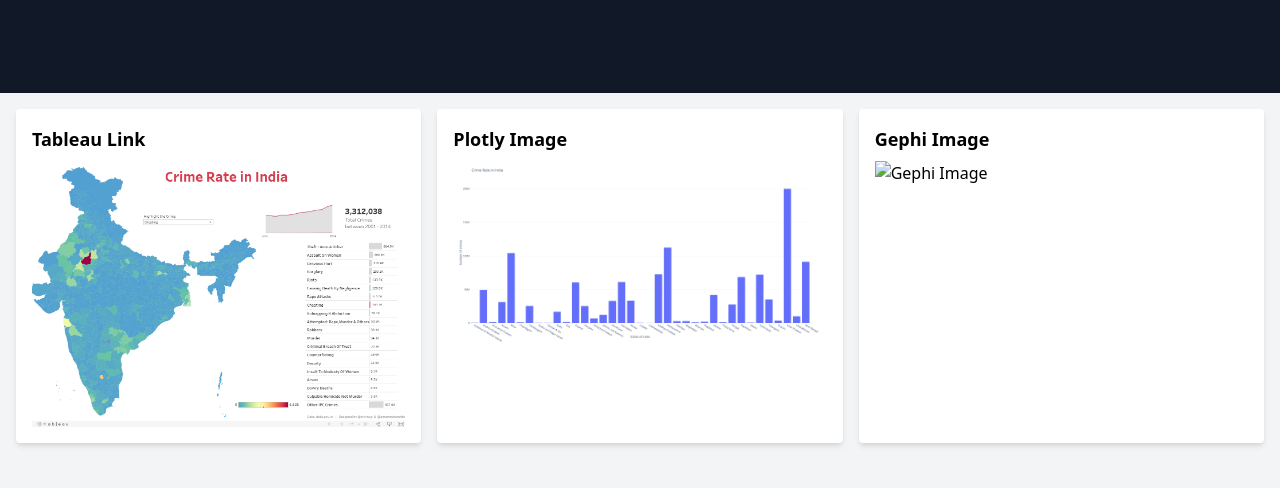
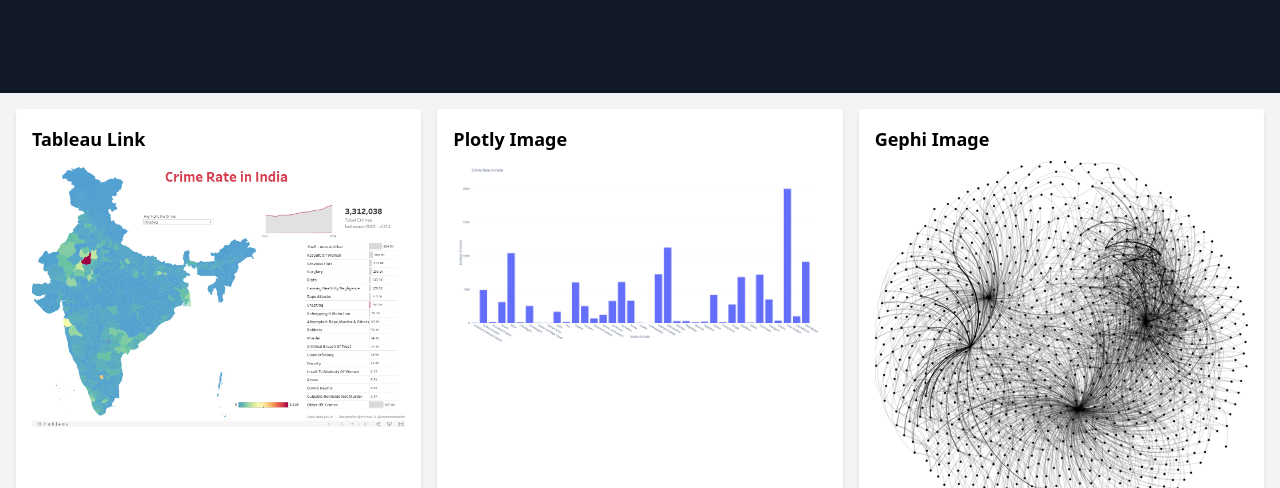
Before and after one commit to CatastrophistUser/18CSE301J-Information-Visualization, a website: page index.html in a window 1280 px wide. Shown: the part 273-761 px from the top of the page. Drawn offline with nearby package versions, Linux system fonts and the light colour scheme.

Commit message:
added gephi image

```diff
--- a/index.html
+++ b/index.html
@@ -75,7 +75,7 @@
             <div class="bg-white rounded shadow-md p-4 hover-effect"
                 onclick="toggleFullscreen(this)" id="gephi">
                 <h2 class="text-lg font-semibold mb-2">Gephi Image</h2>
-                <img src="YOUR_GEPHI_IMAGE_URL" alt="Gephi Image" class="w-full h-auto cursor-pointer">
+                <img src="images/gephi-visual.svg" alt="Gephi Image" class="w-full h-auto cursor-pointer">
             </div>
         </div>
     </div>
```
Also changed, not shown: images/gephi-visual.svg (added).
